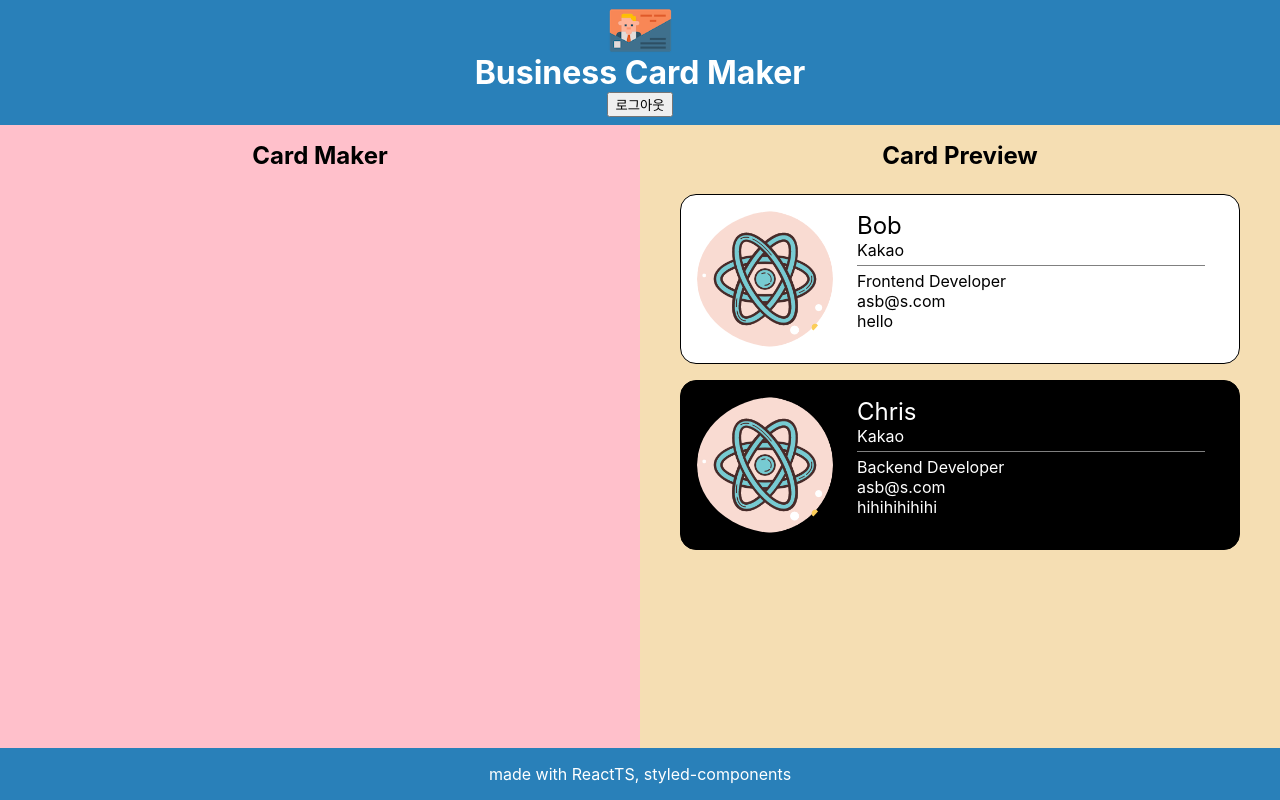
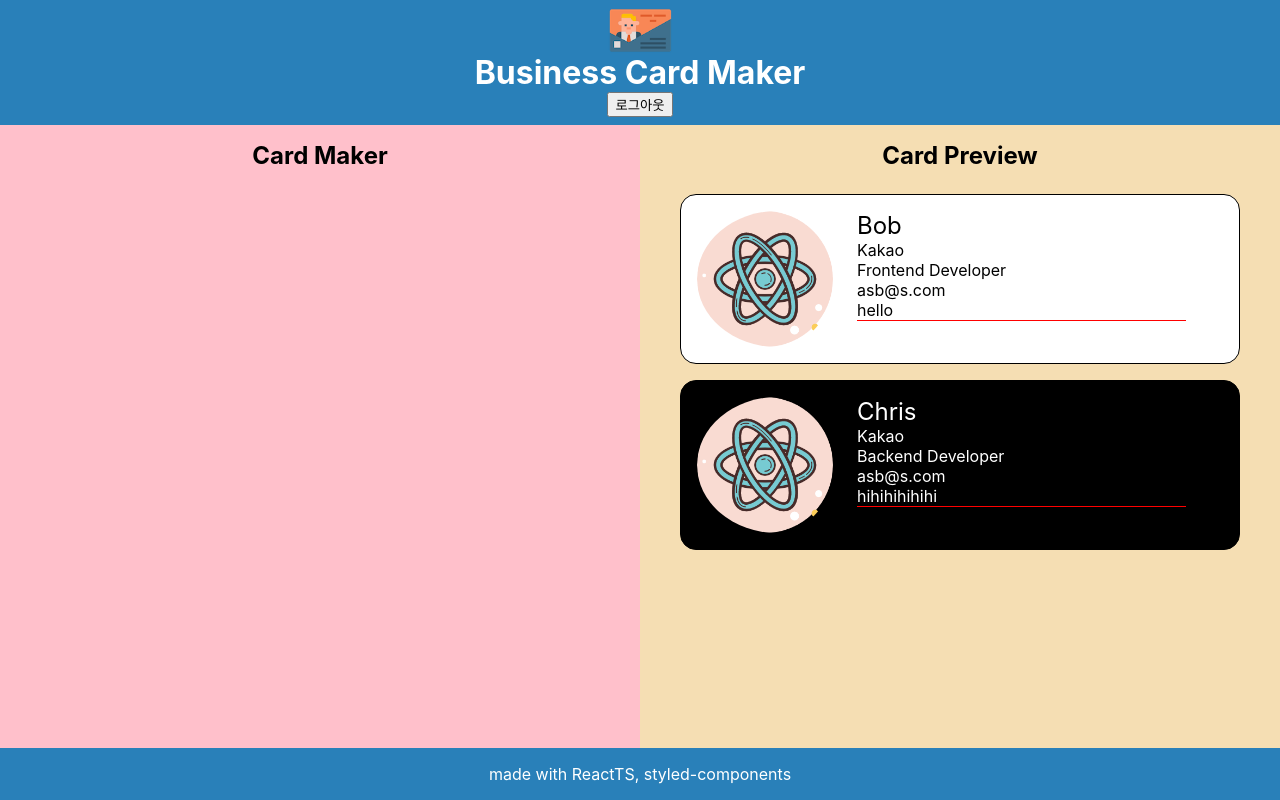
Before and after one commit to yogjin/business-card-maker, a React (Create React App) app: page /maker in a window 1280 px wide. Built offline with nearby package versions, Linux system fonts and the light colour scheme; no server answers; sample sign-in values are in the browser's storage.

Commit message:
style: refactor Divider of CardComponent using &, :nth-child, ::after

```diff
--- a/src/component/Card/CardComponent.tsx
+++ b/src/component/Card/CardComponent.tsx
@@ -25,7 +25,6 @@ const CardComponent: FC<CardProps> = ({ card }) => {
       <MetaData theme={theme}>
         <Data name>{name}</Data>
         <Data>{company}</Data>
-        <Divider />
         <Data>{title}</Data>
         <Data>{email}</Data>
         <Data>{message}</Data>
@@ -63,15 +62,16 @@ const MetaData = styled.div<MetaDataProps>`
   flex-basis: 85%;
   flex-direction: column;
   color: ${({ theme }) => (theme === 'dark' ? 'white' : 'black')};
+  &:nth-child(2)::after {
+    content: '';
+    display: block;
+    width: 90%;
+    height: 1px;
+    background-color: red;
+  }
 `;
 const Data = styled.span<DataProps>`
   font-size: ${(props) => (props.name ? '1.5rem' : '1rem')};
   text-align: left;
 `;
-const Divider = styled.div`
-  width: 95%;
-  height: 1px;
-  background-color: gray;
-  margin: 0.3rem 0;
-`;
 export default CardComponent;
```
